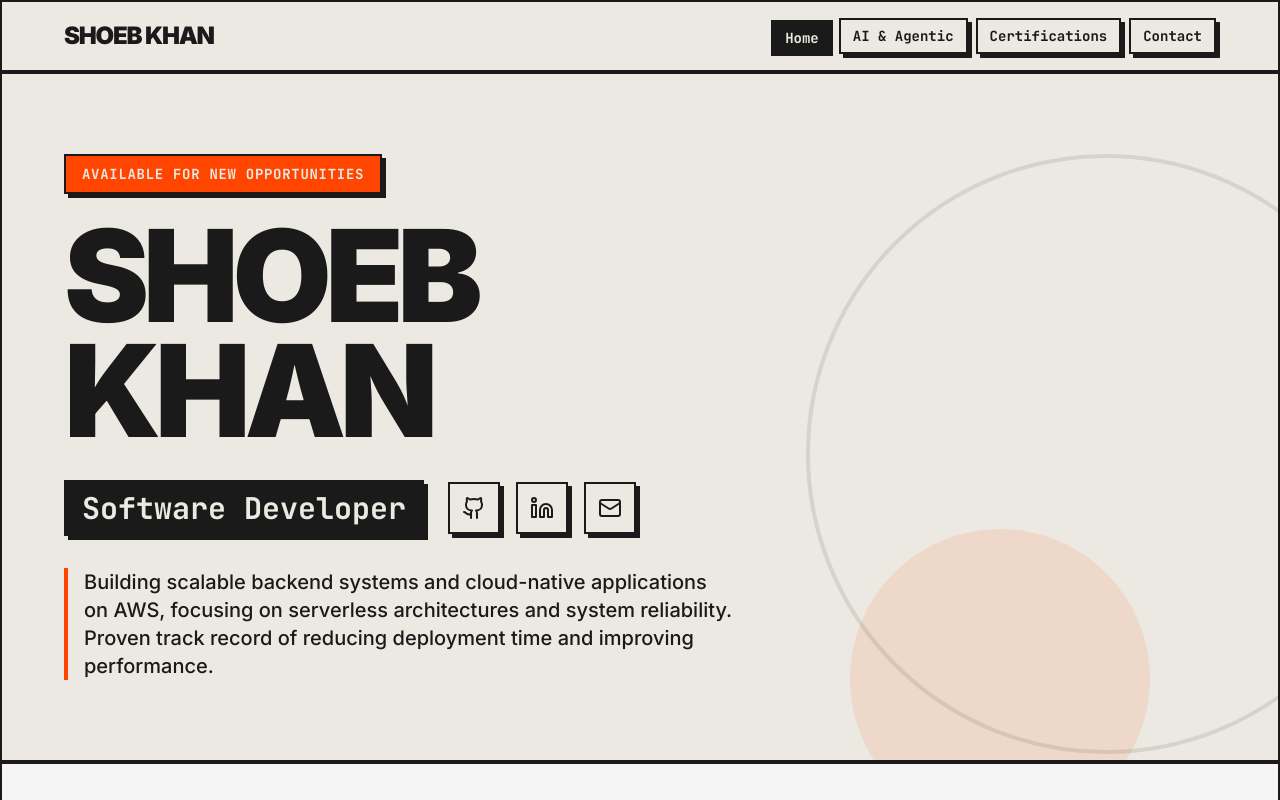
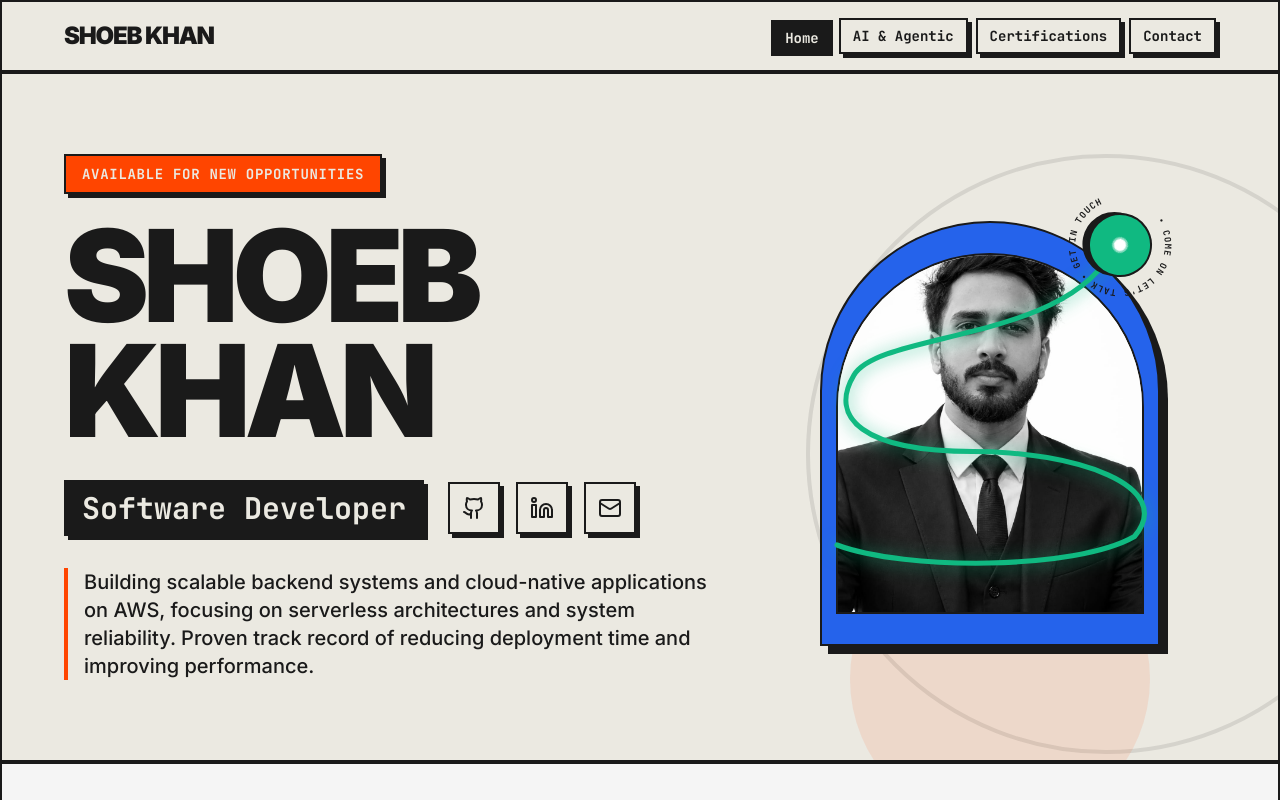
Before and after one commit to Shoeb-K/portfolio-may-2026, a React (Vite) app: page / in a window 1280 px wide. Shown: the top 800 px of the page. Built offline with nearby package versions, Linux system fonts and the light colour scheme.

Commit message:
feat: redesign hero section with new profile avatar layout and animations

```diff
--- a/src/App.jsx
+++ b/src/App.jsx
@@ -19,7 +19,7 @@ function App() {
 
         {activeTab === 'home' && (
           <>
-            <Hero />
+            <Hero setActiveTab={setActiveTab} />
             <Experience />
             <Projects />
             <Skills />
--- a/src/components/Hero.jsx
+++ b/src/components/Hero.jsx
@@ -1,15 +1,17 @@
 import { motion } from 'framer-motion';
 import { Github, Linkedin, Mail } from 'lucide-react';
 
-export default function Hero() {
+export default function Hero({ setActiveTab }) {
   return (
     <section className="min-h-[80vh] flex flex-col justify-center px-4 md:px-12 py-20 relative overflow-hidden border-b-2 border-brutal">
       <div className="max-w-6xl mx-auto w-full z-10">
+        <div className="grid grid-cols-1 lg:grid-cols-12 gap-12 items-center">
+          {/* Left Side: Content */}
           <motion.div
             initial={{ opacity: 0, y: 50 }}
             animate={{ opacity: 1, y: 0 }}
             transition={{ duration: 0.5 }}
-          className="space-y-6"
+            className="lg:col-span-7 space-y-6"
           >
             <div className="inline-block bg-primary text-background px-4 py-2 font-mono font-bold text-sm uppercase tracking-wider border-brutal shadow-brutal">
               Available for new opportunities
@@ -40,6 +42,80 @@ export default function Hero() {
               Building scalable backend systems and cloud-native applications on AWS, focusing on serverless architectures and system reliability. Proven track record of reducing deployment time and improving performance.
             </p>
           </motion.div>
+
+          {/* Right Side: Avatar / Graphic inspired by the reference image */}
+          <motion.div
+            initial={{ opacity: 0, scale: 0.95 }}
+            animate={{ opacity: 1, scale: 1 }}
+            transition={{ duration: 0.6, delay: 0.2 }}
+            className="lg:col-span-5 flex justify-center items-center relative mt-8 lg:mt-0"
+          >
+            <div className="relative w-full max-w-[340px] aspect-[4/5] flex items-end justify-center">
+
+              {/* Semicircle/Arch Backing shape like the reference image, in Neo-Brutalist secondary blue color */}
+              <div className="absolute inset-0 bg-[#2563EB] rounded-t-full border-brutal shadow-brutal-lg translate-y-4" />
+
+              {/* The Profile Photo Container */}
+              <div className="absolute inset-x-4 bottom-4 top-12 overflow-hidden rounded-t-full border-brutal bg-white">
+                <img
+                  src="/avatar.jpg"
+                  alt="Shoeb Khan"
+                  className="w-full h-full object-cover object-center grayscale hover:grayscale-0 transition-all duration-500"
+                />
+              </div>
+
+              {/* Green Neon Swirly line wrapping around the torso, just like the reference image */}
+              <svg
+                className="absolute inset-0 w-full h-full pointer-events-none z-20"
+                viewBox="0 0 400 500"
+                fill="none"
+                xmlns="http://www.w3.org/2000/svg"
+              >
+                <path
+                  d="M 20,400 C 100,430 300,430 370,390 C 420,330 300,290 180,290 C 50,290 10,250 40,200 C 70,150 280,160 340,60"
+                  stroke="#10B981"
+                  strokeWidth="6"
+                  strokeLinecap="round"
+                  className="drop-shadow-[0_2px_10px_rgba(16,185,129,0.7)]"
+                />
+              </svg>
+
+              {/* Rotating Circular "COME ON LET'S TALK" Badge like the reference image */}
+              <div className="absolute -top-6 -right-6 w-32 h-32 z-30">
+                <motion.div
+                  animate={{ rotate: 360 }}
+                  transition={{ repeat: Infinity, duration: 15, ease: "linear" }}
+                  className="w-full h-full relative"
+                >
+                  <svg className="w-full h-full" viewBox="0 0 100 100">
+                    <defs>
+                      <path
+                        id="circlePath"
+                        d="M 50, 50 m -35, 0 a 35,35 0 1,1 70,0 a 35,35 0 1,1 -70,0"
+                      />
+                    </defs>
+                    <text className="font-mono text-[7px] font-black uppercase tracking-widest fill-foreground">
+                      <textPath href="#circlePath" startOffset="0%">
+                        • COME ON LET'S TALK • GET IN TOUCH
+                      </textPath>
+                    </text>
+                  </svg>
+
+                  {/* Inside circle CTA button */}
+                  <button
+                    onClick={() => setActiveTab && setActiveTab('contact')}
+                    className="absolute inset-8 rounded-full bg-[#10B981] border-brutal hover:scale-110 active:scale-95 transition-all flex items-center justify-center cursor-pointer shadow-brutal hover:shadow-none"
+                    aria-label="Contact Shoeb"
+                  >
+                    <span className="w-3 h-3 rounded-full bg-white animate-ping absolute opacity-75" />
+                    <span className="w-3 h-3 rounded-full bg-white z-10" />
+                  </button>
+                </motion.div>
+              </div>
+
+            </div>
+          </motion.div>
+        </div>
       </div>
 
       {/* Decorative Elements */}
```
Also changed, not shown: public/avatar.jpg (added). Lines whose indentation alone changed are shown as unchanged.
